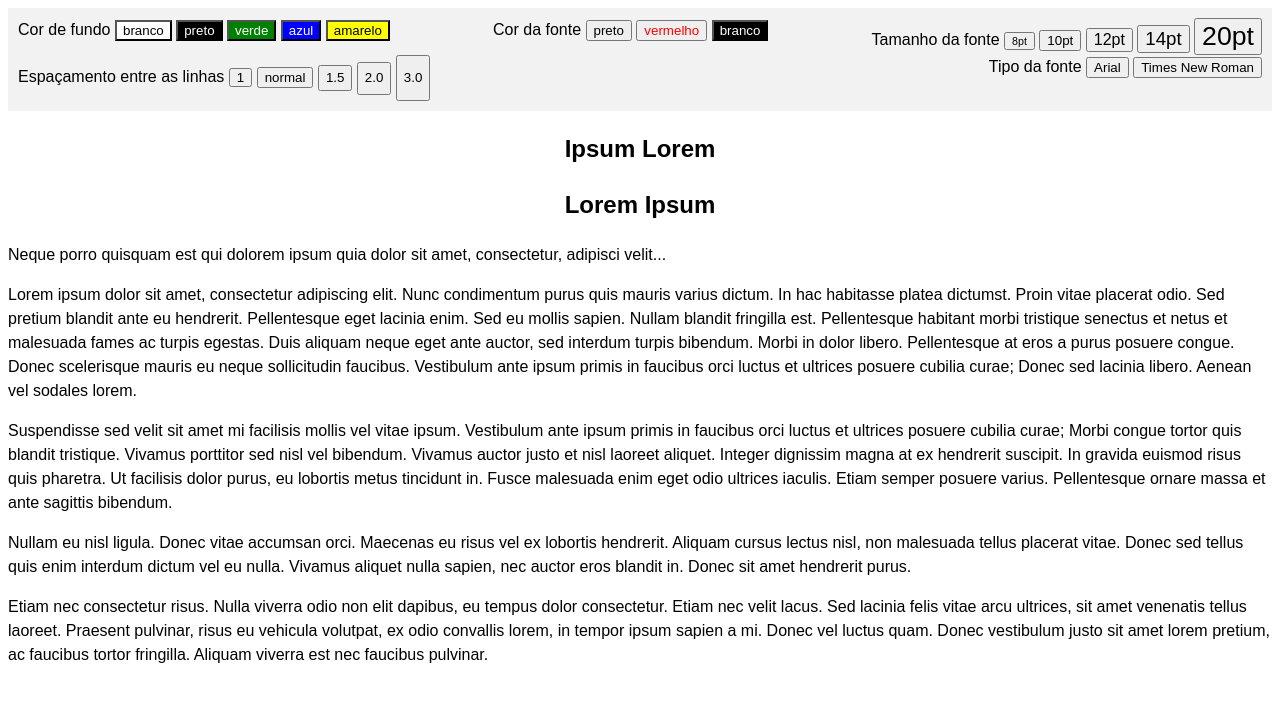
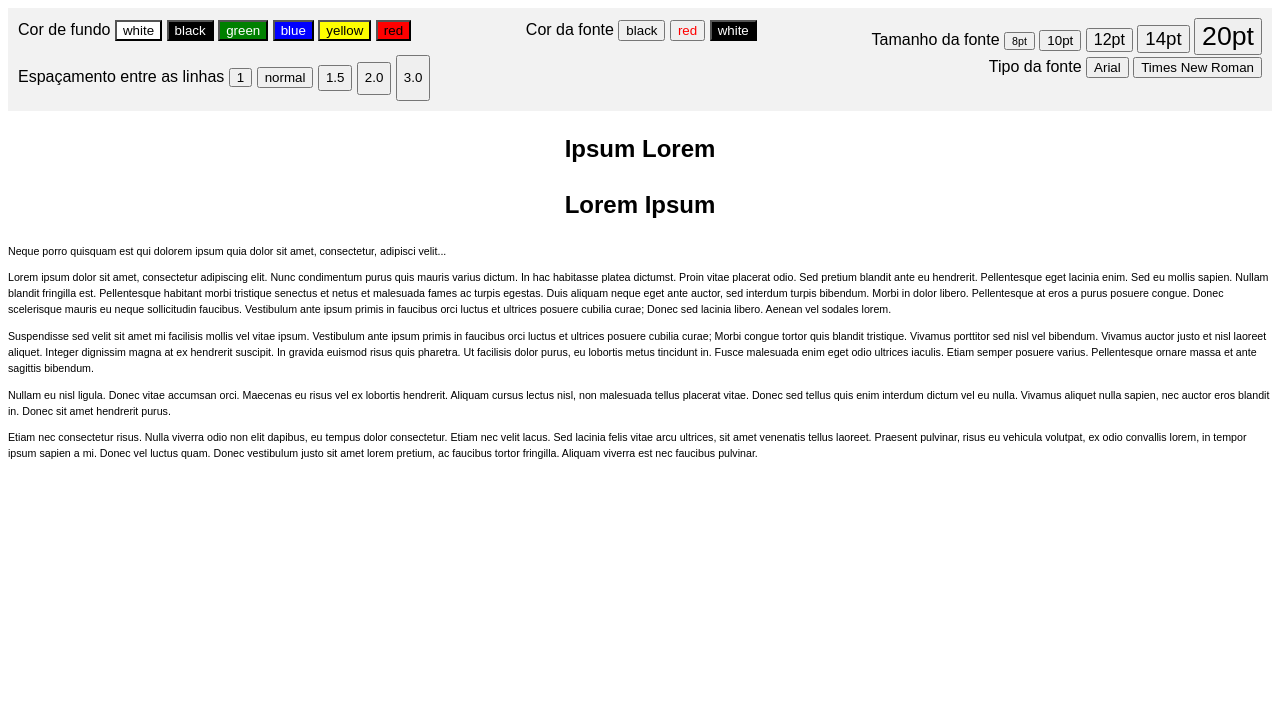
Before and after one commit to macedorodrigo/Train-DOM, a plain HTML site: page 04/03/index.html in a window 1280 px wide. Both pictures are taken after a click on the button "8pt". Drawn offline with Linux system fonts and the light colour scheme.

Commit message:
Feat: configuring functions for the buttons

```diff
--- a/04/03/index.html
+++ b/04/03/index.html
@@ -12,17 +12,18 @@
   <section class="preferences">
     <section id="bg-color" class="options">
       <span>Cor de fundo</span>
-      <button>branco</button>
-      <button>preto</button>
-      <button>verde</button>
-      <button>azul</button>
-      <button>amarelo</button>
+      <button>white</button>
+      <button>black</button>
+      <button>green</button>
+      <button>blue</button>
+      <button>yellow</button>
+      <button>red</button>
     </section>
     <section id="font-color" class="options">
       <span>Cor da fonte</span>
-      <button>preto</button>
-      <button>vermelho</button>
-      <button>branco</button>
+      <button>black</button>
+      <button>red</button>
+      <button>white</button>
     </section>
     <section id="font-size" class="options">
       <span>Tamanho da fonte</span>
--- a/04/03/script.js
+++ b/04/03/script.js
@@ -4,36 +4,68 @@
 // Espaçamento entre as linhas do texto;
 // Tipo da fonte (Font family).
 window.onload = () => {
-const main = document.querySelector('.main')
-const paragraph = document.querySelectorAll('.paragraph')
+  const main = document.querySelector('.main')
+  const paragraph = document.querySelectorAll('.paragraph')
 
-  const paintBackGround = (color) => {
+  const setBackGround = color => {
     main.style.backgroundColor = color
   }
 
-  const setFontColor = (color) => {
+  const setFontColor = color => {
     main.style.color = color
   }
 
-  const setFontSize = (size) => {
+  const setFontSize = size => {
     for (let i = 0; i < paragraph.length; i += 1) {
-      paragraph[i].style.fontSize = `${size}px`
+      paragraph[i].style.fontSize = size
     }
   }
 
-  const setLineHeight = (height) => {
+  const setLineHeight = height => {
     for (let i = 0; i < paragraph.length; i += 1) {
       paragraph[i].style.lineHeight = `${height}`
     }
   }
 
-  const setFamily = (family) => {
+  const setFamily = family => {
     for (let i = 0; i < paragraph.length; i += 1) {
       paragraph[i].style.fontFamily = family
     }
   }
 
   const backGroundColorButton = document.querySelectorAll('#bg-color>button')
-  console.log(backGroundColorButton);
+  for (let i = 0; i < backGroundColorButton.length; i += 1) {
+    backGroundColorButton[i].addEventListener('click', event => {
+      setBackGround(event.target.innerHTML)
+    })
+  }
+
+  const fontColor = document.querySelectorAll('#font-color>button')
+  for (let i = 0; i < fontColor.length; i += 1) {
+    fontColor[i].addEventListener('click', event => {
+      setFontColor(event.target.innerHTML)
+    })
+  }
+
+  const fontSize = document.querySelectorAll('#font-size>button')
+  for (let i = 0; i < fontSize.length; i += 1) {
+    fontSize[i].addEventListener('click', event => {
+      setFontSize(event.target.innerHTML)
+    })
+  }
+
+  const lineHeight = document.querySelectorAll('#line-height>button')
+  for (let i = 0; i < lineHeight.length; i += 1) {
+    lineHeight[i].addEventListener('click', (event) => {
+      setLineHeight(event.target.innerHTML)
+    })
+  }
+
+  const fontFamily = document.querySelectorAll('#font-family>button')
+  for (let i = 0; i < fontFamily.length; i += 1) {
+    fontFamily[i].addEventListener('click', (event) => {
+      setFamily(event.target.innerHTML)
+    })
+  }
 
 }
--- a/04/03/style.css
+++ b/04/03/style.css
@@ -63,6 +63,9 @@ h1, h2, h3 {
   background-color: yellow;
 }
 
+#bg-color button:nth-child(7) {
+  background-color: red;
+}
 /* Opções de cor da fonte */
 #font-color button:nth-child(2) {
   color: black;
```
